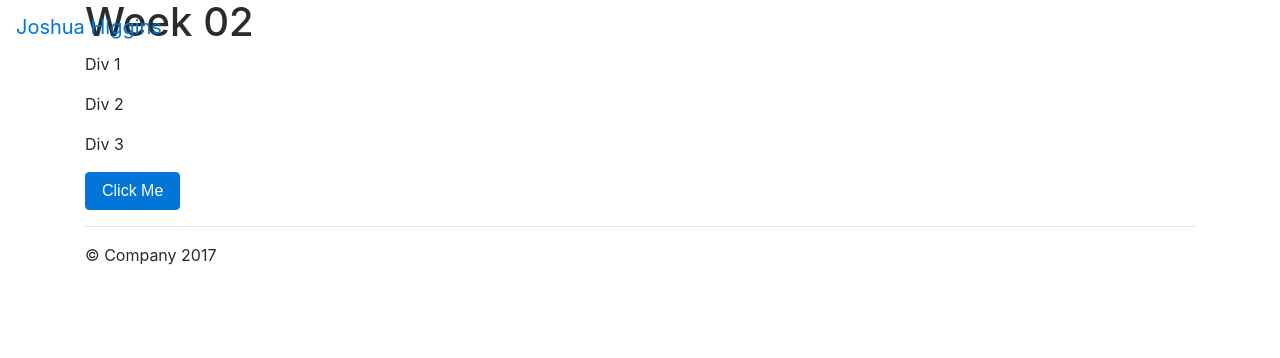
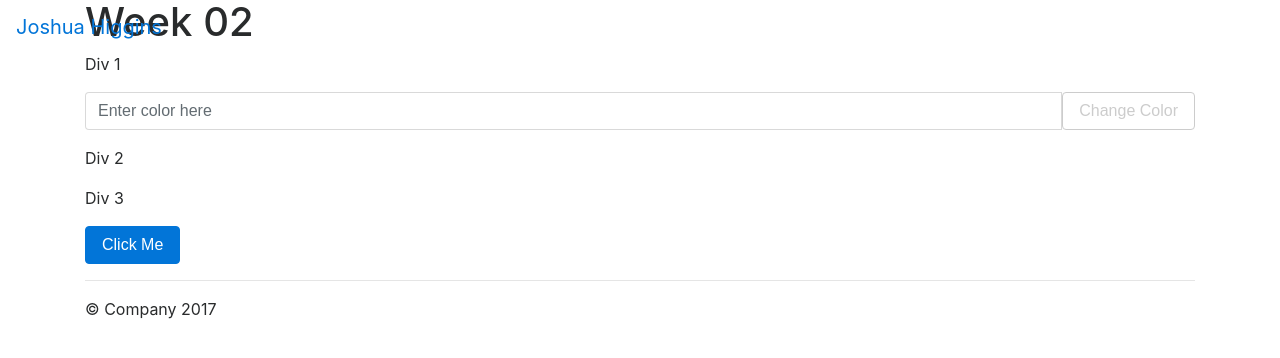
Before and after one commit to Higgins723/cs313, a PHP site: page /week02.php in a window 1280 px wide. Shown: the top 358 px of the page. Run offline with PHP 8.4, Linux system fonts and the light colour scheme; some libraries are stand-ins or nearby versions.

Commit message:
working on changing color week02

```diff
--- a/web/js/week02.js
+++ b/web/js/week02.js
@@ -2,3 +2,7 @@ function week02Alert()
 {
     alert("Clicked!");
 };
+
+$(function changeColor(color){
+    $(".div1").css("background", color);
+});
--- a/web/week02.php
+++ b/web/week02.php
@@ -8,6 +8,12 @@
             <h1>Week 02</h1>
             <div class="div1">
                 <p>Div 1</p>
+                <div class="input-group mb-3">
+                  <input type="text" class="form-control newcolor" placeholder="Enter color here" aria-label="Recipient's username" aria-describedby="basic-addon2">
+                  <div class="input-group-append">
+                    <button class="btn btn-outline-secondary" onclick(changeColor($('.newcolor').val())) form-control type="button">Change Color</button>
+                  </div>
+                </div>
             </div>
             <div class="div2">
                 <p>Div 2</p>
```
